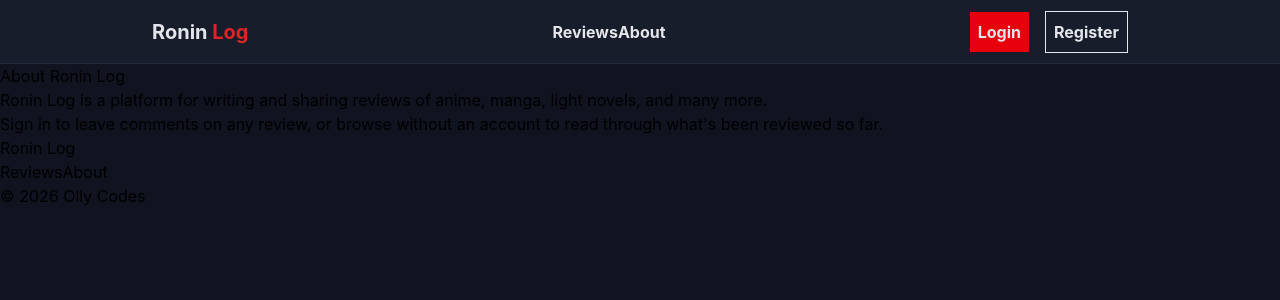
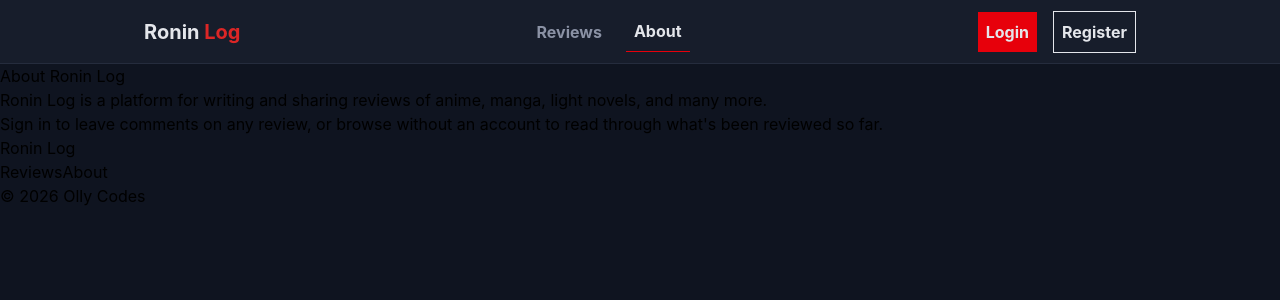
Before and after one commit to Olly-Codes/ronin-log, a React (Vite) app: page /about in a window 1280 px wide. Shown: the top 300 px of the page. Built offline with nearby package versions, Linux system fonts and the light colour scheme; no server answers.

Commit message:
style: navigation links

```diff
--- a/src/components/Navbar.tsx
+++ b/src/components/Navbar.tsx
@@ -8,11 +8,12 @@ const Navbar = () => {
     ];
 
     return (
-        <nav>
+        <nav className="flex items-center gap-4">
             {links.map((link) => (
                 <NavLink
                     key={link.to}
                     to={link.to}
+                    className={({ isActive }) => `py-2 px-2 ${isActive ? "border-b border-red-600" : "text-muted hover:text-accent"}`}
                 >
                     {link.label}
                 </NavLink>
```
